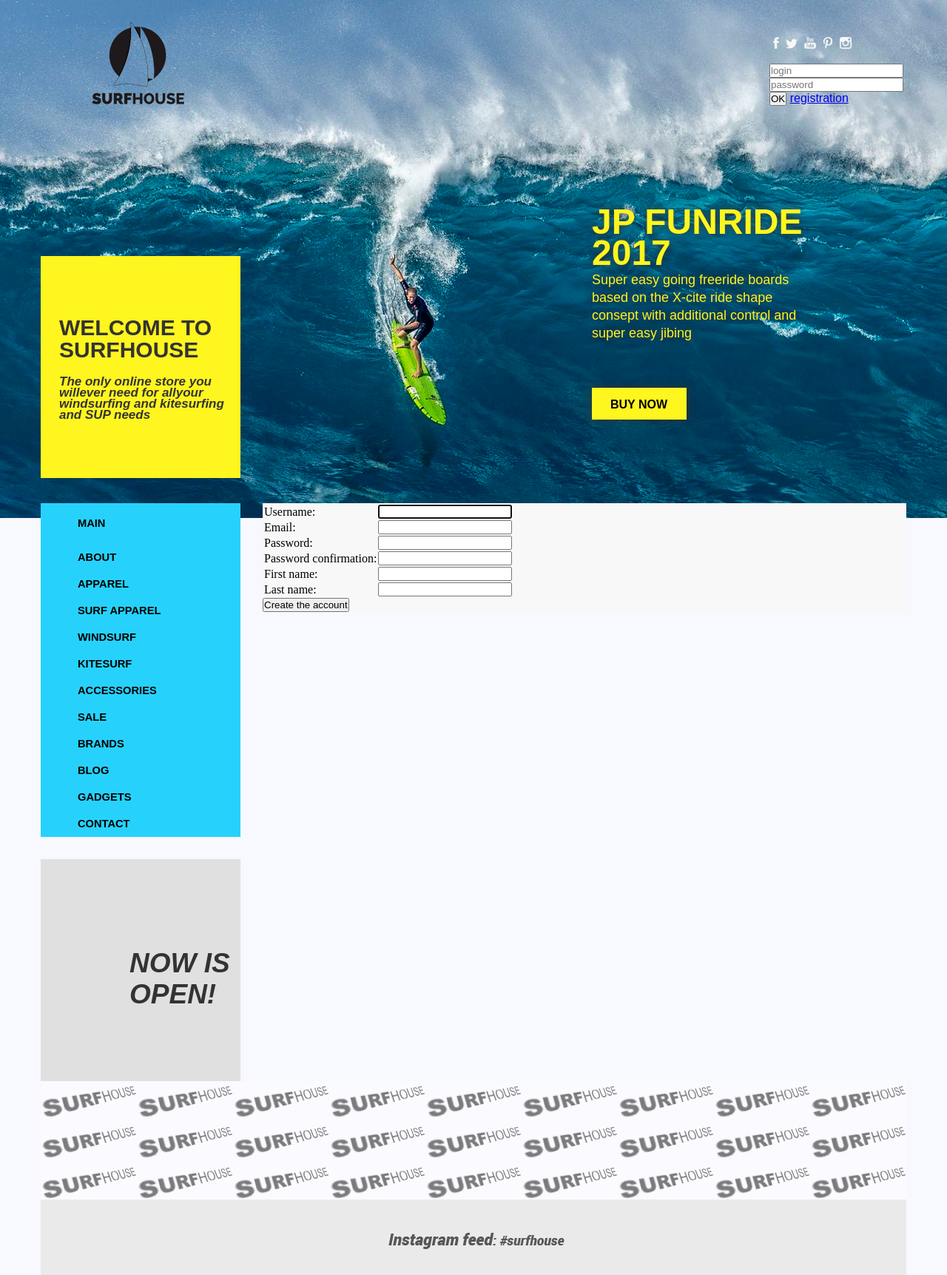
After one commit to hichlist/WebShop, a Django app: page /user/registration/ in a window 1280 px wide. The commit adds this page. Shown: the top 1723 px of the page at 74% size. Run offline with Django 3.2, Linux system fonts and the light colour scheme.

Commit message:
Добавлена форма регистрации

```diff
--- /dev/null
+++ b/authapp/forms.py
@@ -0,0 +1,19 @@
+from django import forms
+from django.contrib.auth.models import User
+from django.contrib.auth.forms import UserCreationForm
+
+class MyRegistrationForm(UserCreationForm):
+    email = forms.EmailField(required=True)
+    first_name = forms.CharField(required=False)
+    last_name = forms.CharField(required=False)
+    class Meta:
+        model = User
+        fields = ('username', 'email', 'password1', 'password2')
+    def save(self, commit=True):
+        user = super(MyRegistrationForm, self).save(commit=False)
+        user.email = self.cleaned_data['email']
+        user.first_name = self.cleaned_data['first_name']
+        user.last_name = self.cleaned_data['last_name']
+        if commit:
+            user.save()
+        return user
--- a/authapp/views.py
+++ b/authapp/views.py
@@ -2,6 +2,7 @@
 from django.shortcuts import render, HttpResponseRedirect
 from django.contrib import auth
 from django.http import Http404
+from authapp.forms import MyRegistrationForm
 
 def login(request):
     if request.method == 'POST':
@@ -20,4 +21,13 @@
     auth.logout(request)
     return HttpResponseRedirect("/")
 
-# Create your views here.
+def registration(request):
+    if request.method == 'POST':
+        form = MyRegistrationForm(request.POST)
+        if form.is_valid():
+            form.save()
+            return HttpResponseRedirect('/')
+        context = {'form': form}
+        return render(request, 'registration.html', context)
+    context = {'form': MyRegistrationForm()}
+    return render(request, 'authapp/registration.html', context)
--- /dev/null
+++ b/templates/authapp/registration.html
@@ -0,0 +1,26 @@
+{% extends "mainapp/base.html" %}
+{% block content %}
+  <form method="post" role="form" action="/user/registration/">
+    {% csrf_token %}
+    <table>
+      {% for field in form %}
+        <tr>
+        <td>
+          {{ field.label_tag }}
+        </td>
+          <td>
+          <div>
+            <ul>
+              {% for error in field.errors %}
+                <li class="error">errors:{{ error }}</li>
+              {% endfor %}
+              {{ field }}
+            </ul>
+          </div>
+          </td>
+        </tr>
+      {% endfor %}
+    </table>
+    <input type="submit" value="Create the account">
+  </form>
+{% endblock %}
--- a/templates/mainapp/base.html
+++ b/templates/mainapp/base.html
@@ -36,6 +36,7 @@
                         <input type="text" placeholder="login" name="login" value="">
                         <input type="password" placeholder="password" name="password" value="">
                         <button type="submit">OK</button>
+                        <a href="user/registration/">registration</a>
                     </form>
                     {% if errors %}
                         <p class="error">Login or password is incorrect</p>
--- a/webshop/urls.py
+++ b/webshop/urls.py
@@ -23,5 +23,6 @@
     url(r'^$', mainapp.main, name='main'),
     url(r'^user/login/$', authapp.login, name='login'),
     url(r'^user/logout/$', authapp.logout, name='logout'),
+    url(r'^user/registration/$', authapp.registration, name='registration'),
 
 ]
```
Also changed, not shown: db.sqlite3.
